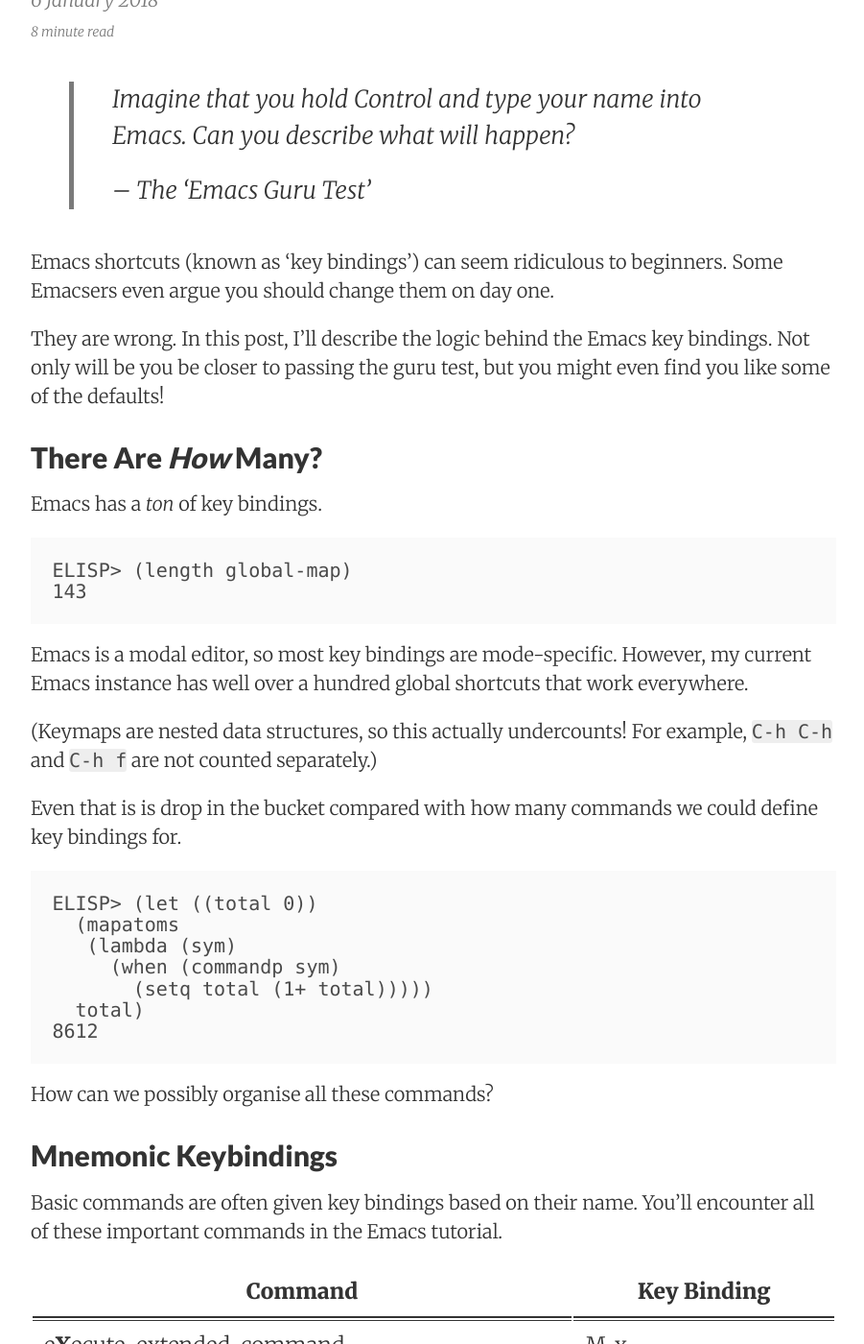
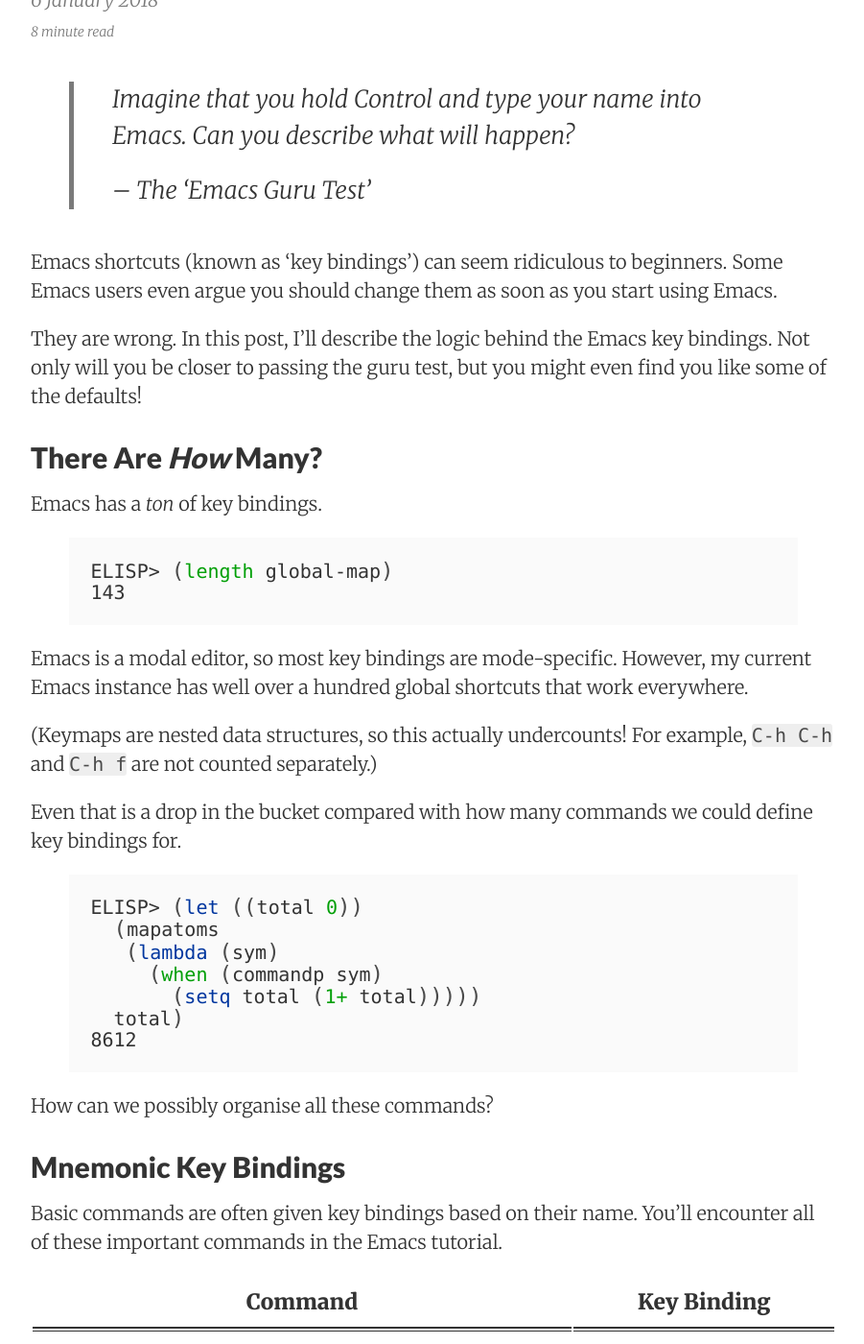
Before and after one commit to Wilfred/wilfred.github.com, a Jekyll site: the page built from _posts/2018-01-06-the-emacs-guru-guide-to-key-bindings.markdown, in a window 1280 px wide and 1400 px high, scrolled down 412 px. Shown: the whole window at 96% size, without its empty margins (188-1089 px from the left). Built offline with Jekyll 4.4.1, drawn with Linux system fonts in a browser that asks for light colours; nearby versions of some CDN libraries; some of the changed text lies outside the part shown.

Commit message:
Last draft

```diff
--- a/_posts/2018-01-06-the-emacs-guru-guide-to-key-bindings.markdown
+++ b/_posts/2018-01-06-the-emacs-guru-guide-to-key-bindings.markdown
@@ -9,18 +9,21 @@
 > -- The 'Emacs Guru Test'
 
 Emacs shortcuts (known as 'key bindings') can seem ridiculous to
-beginners. Some Emacsers even argue you should change them on day one.
+beginners. Some Emacs users even argue you should change them as soon
+as you start using Emacs.
 
 They are wrong. In this post, I'll describe the logic behind the Emacs
-key bindings. Not only will be you be closer to passing the guru test,
+key bindings. Not only will you be closer to passing the guru test,
 but you might even find you like some of the defaults!
 
 ## There Are *How* Many?
 
 Emacs has a *ton* of key bindings.
 
-    ELISP> (length global-map)
-    143
+{% highlight common-lisp %}
+ELISP> (length global-map)
+143
+{% endhighlight %}
 
 Emacs is a modal editor, so most key bindings are
 mode-specific. However, my current Emacs instance has well over a
@@ -29,20 +32,22 @@
 (Keymaps are nested data structures, so this actually undercounts! For
 example, `C-h C-h` and `C-h f` are not counted separately.)
 
-Even that is is drop in the bucket compared with how many commands we
+Even that is a drop in the bucket compared with how many commands we
 could define key bindings for.
 
-    ELISP> (let ((total 0))
-      (mapatoms
-       (lambda (sym)
-         (when (commandp sym)
-           (setq total (1+ total)))))
-      total)
-    8612
+{% highlight common-lisp %}
+ELISP> (let ((total 0))
+  (mapatoms
+   (lambda (sym)
+     (when (commandp sym)
+       (setq total (1+ total)))))
+  total)
+8612
+{% endhighlight %}
 
 How can we possibly organise all these commands?
 
-## Mnemonic Keybindings
+## Mnemonic Key Bindings
 
 Basic commands are often given key bindings based on their name. You'll
 encounter all of these important commands in the Emacs tutorial.
@@ -58,9 +63,9 @@
 
 Mnemonics are a really effective way of memorising things. If you can
 remember the name of the command, you can probably remember the
-keybinding too.
+key binding too.
 
-## Organised Keybindings
+## Organised Key Bindings
 
 Many Emacs movement commands are laid out in a consistent pattern.
 
@@ -108,7 +113,7 @@
 expressions. Emacs uses the term 'sexp' (s-expression), but these
 commands usually work in any programming language!
 
-## Discovering Keybindings
+## Discovering Key Bindings
 
 What happens when you press `C-a`? Emacs can tell you. `C-h k C-a`
 will show you exactly what command is run.
@@ -126,7 +131,7 @@
 
 <img src="/assets/view_lossage.png">
 
-## Room for Emacs
+## Room For Emacs
 
 Why are Emacs key bindings different from conventional shortcuts? Why
 doesn't `C-c` copy text to the clipboard, like many other programs?
@@ -141,21 +146,22 @@
 fit in the usual `C-x`, `C-c`, `C-v`. Emacs has *four* clipboard
 commands:
 
-1. `kill`: remove text and insert it into the `kill-ring`. This is like
-  clipboard cut, but you can do it multiple times and Emacs will *remember
-  every item in your clipboard*.
-2. `kill-ring-save`: copy the selected text into the `kill-ring`. This
+1. `kill`: remove text and insert it into the kill-ring. This is like
+  clipboard cut, but you can do it multiple times and Emacs will
+  *remember every item in your clipboard*.
+2. `kill-ring-save`: copy the selected text into the kill-ring. This
   is like clipboard copy, but you can also do this multiple times.
-3. `yank`: insert text from the `kill-ring`. This is like clipboard paste.
+3. `yank`: insert text from the kill-ring. This is like clipboard
+   paste.
 4. `yank-pop`: replace the previously yanked text with the next item
   in the kill ring. There is no equivalent in a single-item clipboard!
 
-The generality of Emacs means that it's hard to find a keybinding for
-everything. Keybindings tend to be slightly longer as a result:
+The generality of Emacs means that it's hard to find a key binding for
+everything. Key bindings tend to be slightly longer as a result:
 opening a file is `C-x C-f`, an additional keystroke over the `C-o` of
 other programs.
 
-## Room for you
+## Room For You
 
 With all these key bindings already defined, what bindings should
 you use for your personal favourite commands?
@@ -187,9 +193,10 @@
 
 The secret to mastering Emacs is to remember everything is
 self-documenting. Learn the help commands to find out which commands
-are set up by default. Consider *following* the existing patterns when
-you define new key bindings or override existing ones. `org-mode`, for
-example, redefines `C-M-t` to transpose org elements.
+have default key bindings. Consider *following* the existing patterns
+when you define new key bindings or override existing
+ones. `org-mode`, for example, redefines `C-M-t` to transpose org
+elements.
 
 Once you understand the patterns, you'll know when to follow and when
-to break them, and you'll be much closer to passing that guru test.
+to break them. You'll also be much closer to passing that guru test!
```
